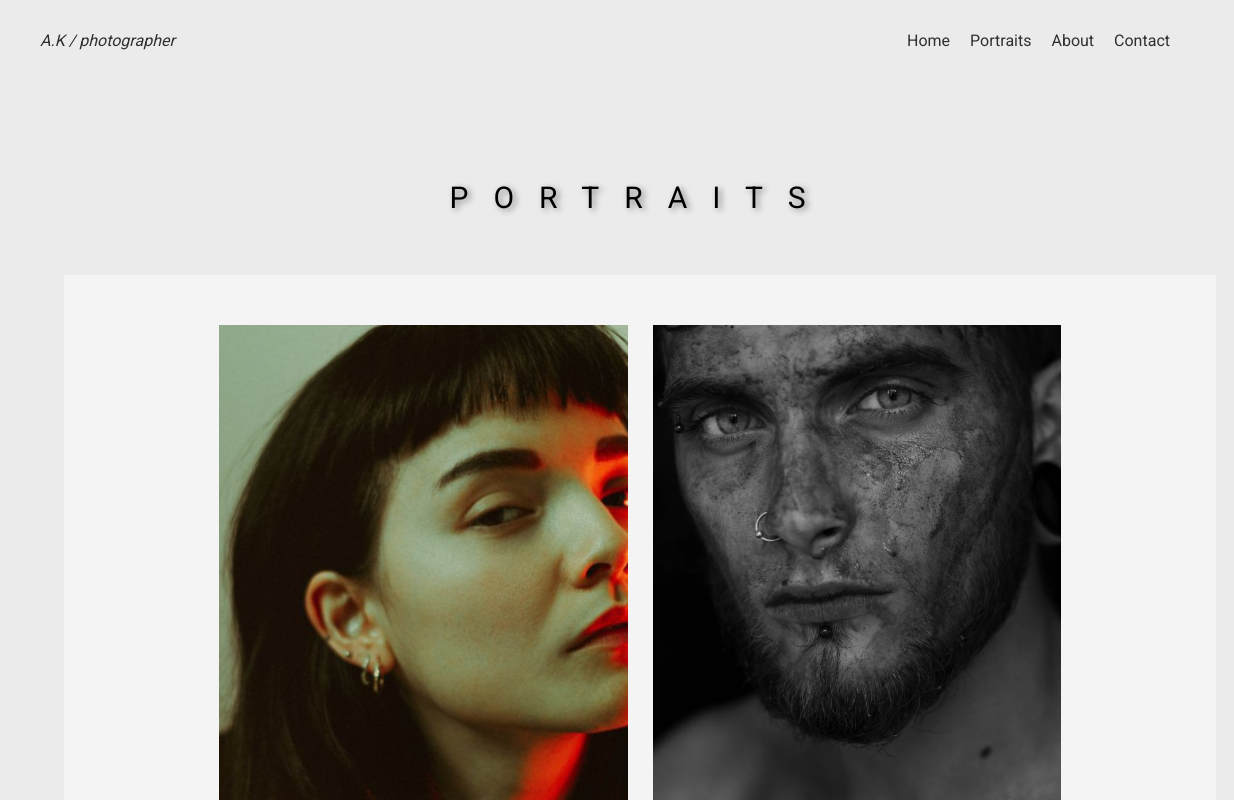
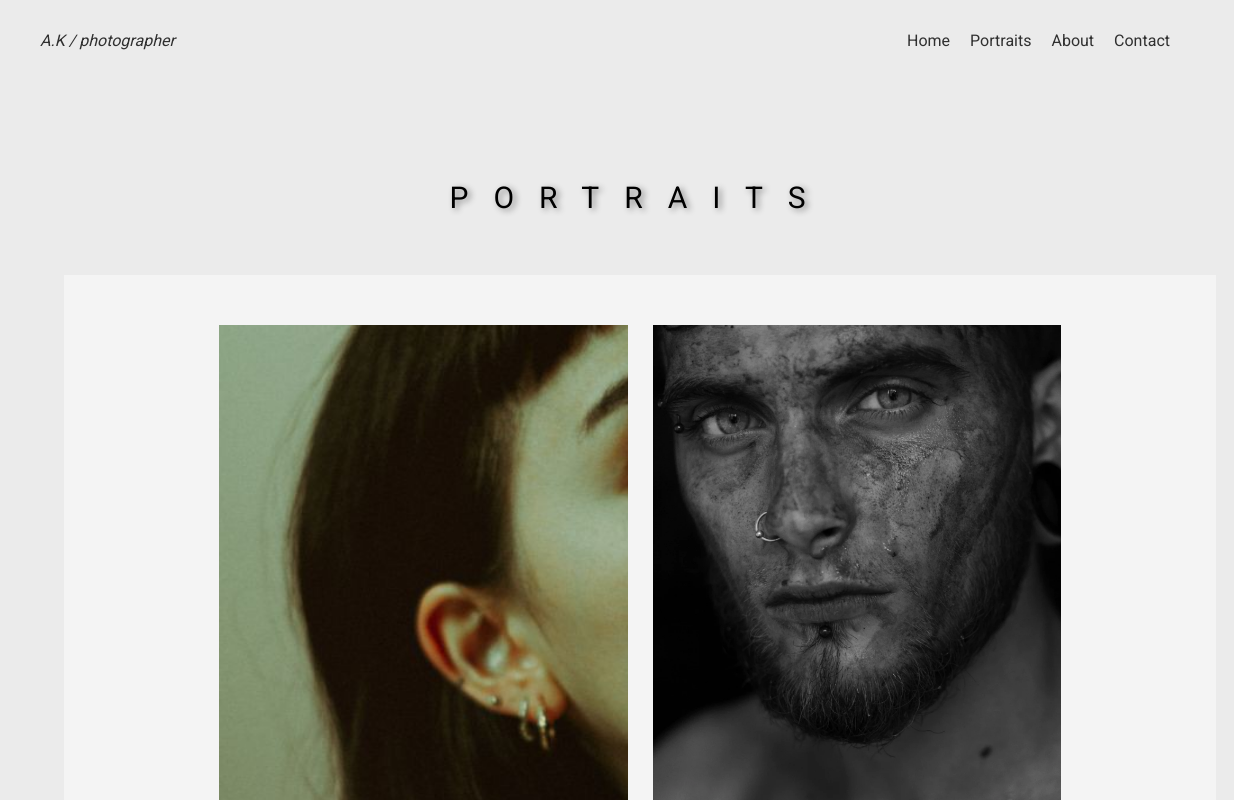
Before and after one commit to KnarikMuradyan/Photograph_Adam_Kann_project, a website: page portrait.html in a window 1280 px wide. In both pictures the pointer is over the picture 423 px from the left and 597 px from the top of the page. Shown: the top 800 px of the page, 0-1234 px from the left. Drawn offline with Linux system fonts and the light colour scheme.

Commit message:
added hover effects in portrait

```diff
--- a/css/style.css
+++ b/css/style.css
@@ -224,7 +224,7 @@ header a:hover {
    }
 
    .gallery .images img:hover{
-    transform: scale(1.4) rotate(10deg);
+    transform: scale(2.1)  translateX(80px);
    }
 
    .portraiits_hd{
```
